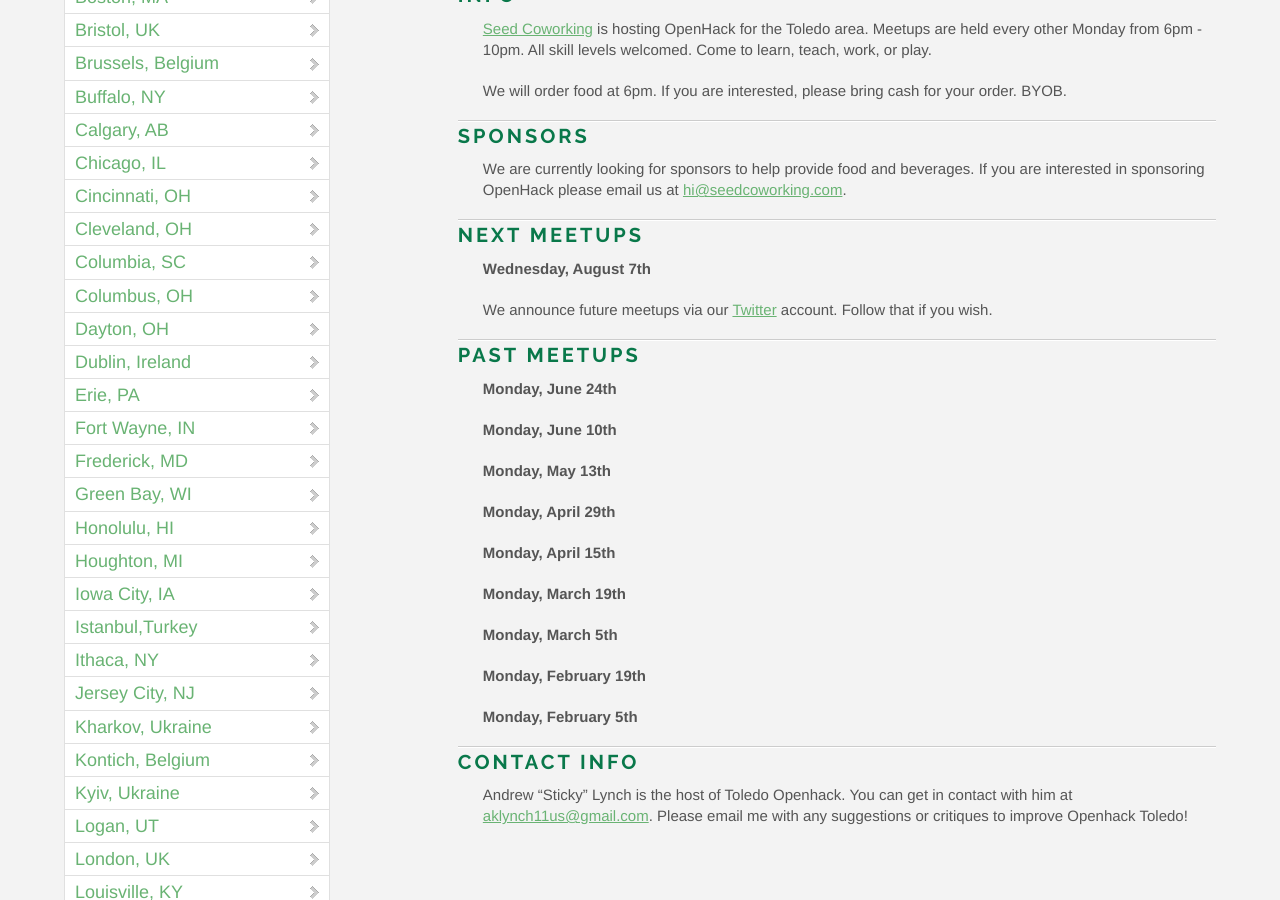
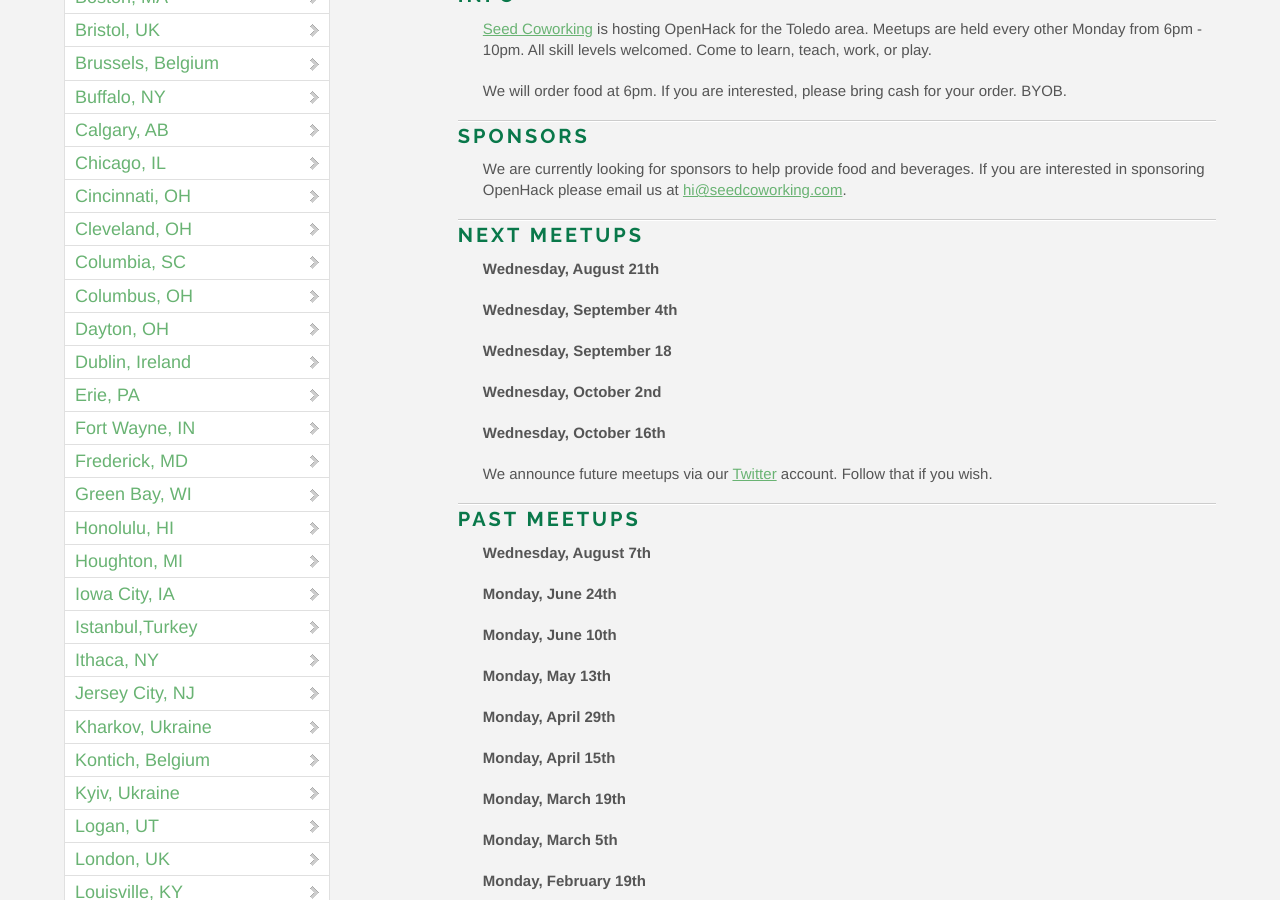
Before and after one commit to OpenHack/openhack.github.com, a Jekyll site: the page built from toledo/index.markdown, in a window 1280 px wide and 900 px high, scrolled down 633 px. Built offline with Jekyll 4.4.1, drawn with Linux system fonts in a browser that asks for light colours; nearby versions of some CDN libraries; Markdown is read by kramdown in place of the engine named in the settings; comment, search, counter and statistics services are not loaded.

Commit message:
Update dates

```diff
--- a/toledo/index.markdown
+++ b/toledo/index.markdown
@@ -19,11 +19,21 @@ We are currently looking for sponsors to help provide food and beverages. If you
 
 ### Next meetups
 
-**Wednesday, August 7th**
+**Wednesday, August 21th**
+
+**Wednesday, September 4th**
+
+**Wednesday, September 18**
+
+**Wednesday, October 2nd**
+
+**Wednesday, October 16th**
 
 We announce future meetups via our [Twitter](http://twitter.com/openhacktoledo) account. Follow that if you wish.
 
 ### Past meetups
+
+**Wednesday, August 7th**
 
 **Monday, June 24th**
 
```
